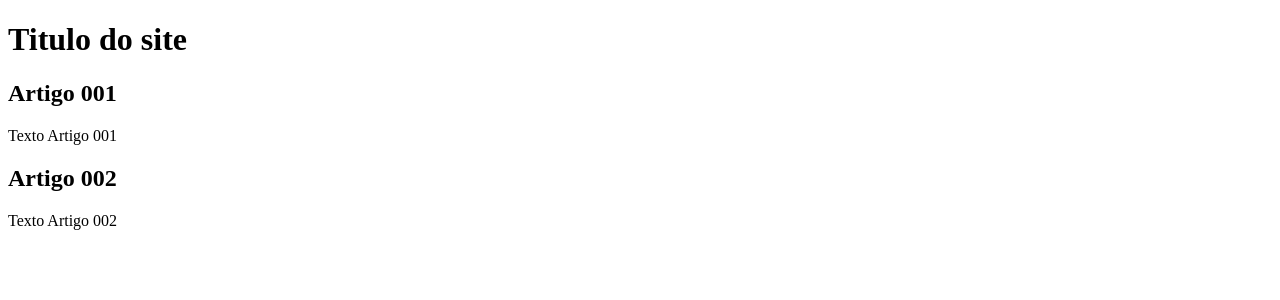
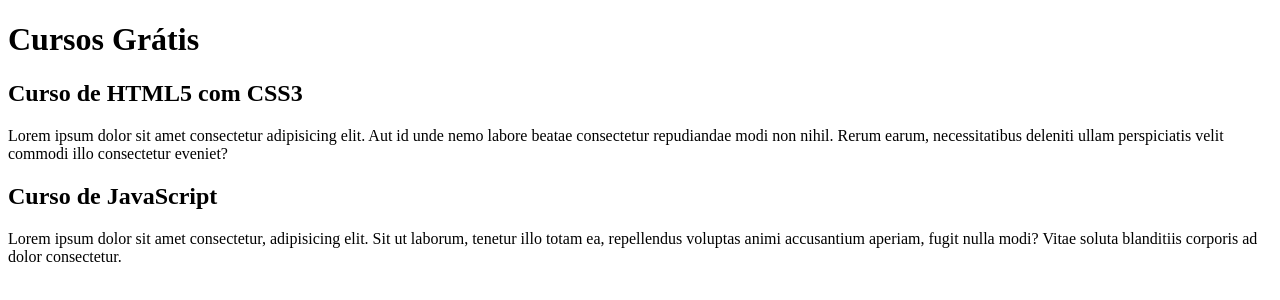
Before and after one commit to ViniciusProgrammer/projeto-site, a plain HTML site: page index.html in a window 1280 px wide. Drawn offline with Linux system fonts and the light colour scheme.

Commit message:
Comecei a escrever o conteúdo

```diff
--- a/index.html
+++ b/index.html
@@ -9,15 +9,15 @@
 <body>
     <main>
         <header>
-            <h1>Titulo do site</h1>
+            <h1>Cursos Grátis</h1>
         </header>
         <article>
-            <h2>Artigo 001</h2>
-            <p>Texto Artigo 001</p>
+            <h2>Curso de HTML5 com CSS3</h2>
+            <p>Lorem ipsum dolor sit amet consectetur adipisicing elit. Aut id unde nemo labore beatae consectetur repudiandae modi non nihil. Rerum earum, necessitatibus deleniti ullam perspiciatis velit commodi illo consectetur eveniet?</p>
         </article>
         <article>
-            <h2>Artigo 002</h2>
-            <p>Texto Artigo 002</p>
+            <h2>Curso de JavaScript</h2>
+            <p>Lorem ipsum dolor sit amet consectetur, adipisicing elit. Sit ut laborum, tenetur illo totam ea, repellendus voluptas animi accusantium aperiam, fugit nulla modi? Vitae soluta blanditiis corporis ad dolor consectetur.</p>
         </article>
     </main>
 </body>
```
